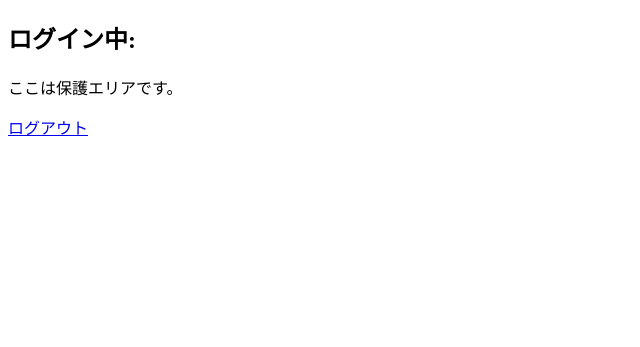
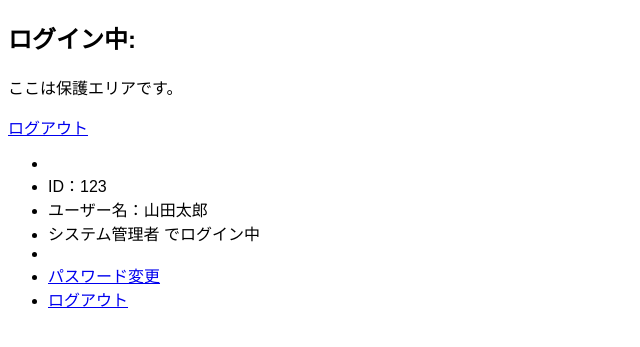
Before and after one commit to w3422008/update_DB, a PHP site: page /public/dashboard.php in a window 1280 px wide. Shown: the top 347 px of the page, without its empty margins (0-640 px from the left). Run offline with PHP 8.4, Linux system fonts and the light colour scheme; a user stored in the database is signed in; data comes from the database, SQL or seed files in the repository.

Commit message:
header作成

```diff
--- a/rebuild/new_hos_sys/public/dashboard.php
+++ b/rebuild/new_hos_sys/public/dashboard.php
@@ -21,4 +21,5 @@ $display = $app->loadDisplayName($_SESSION['user_id']) ?? $_SESSION['user_id'];
 	<h2>ログイン中: <?php $app->h($display) ?></h2>
 	<p>ここは保護エリアです。</p>
 	<p><a href="./control/logout.php">ログアウト</a></p>
+	<?php include_once "header.php"; ?>
 </body></html>
--- /dev/null
+++ b/rebuild/new_hos_sys/public/header.php
@@ -0,0 +1,19 @@
+<link rel="stylesheet" href="../CSS/AppCore.css">
+<div class="uk-position-medium uk-position-top-right uk-position-z-index">
+    <!-- Offcanvas -->
+    <a class="uk-navbar-toggle uk-navbar-toggle-animate" href="#" uk-navbar-toggle-icon style="margin:0 0 0 auto;"></a>
+</div>
+
+<div class="uk-navbar-dropdown uk-width-auto" uk-dropdown="mode: click">
+    <ul class="uk-nav uk-navbar-dropdown-nav" uk-margin>
+        <li class="uk-nav-header">
+            <span uk-icon="icon: user"></span>
+        </li>
+        <li id=""><span>ID：123</span></li>
+        <li><span>ユーザー名：山田太郎</span></li>
+        <li><span>システム管理者</span> でログイン中</li>
+        <li class="uk-nav-divider"></li>
+        <li><a href="#"><span class="uk-margin-small-right" uk-icon="icon: cog"></span> パスワード変更</a></li>
+        <li><a href="#"><span class="uk-margin-small-right" uk-icon="icon: sign-out"></span> ログアウト</a></li>
+    </ul>
+</div>
```
Also changed, not shown: rebuild/new_hos_sys/CSS/AppCore.css (+53 -0 lines).
